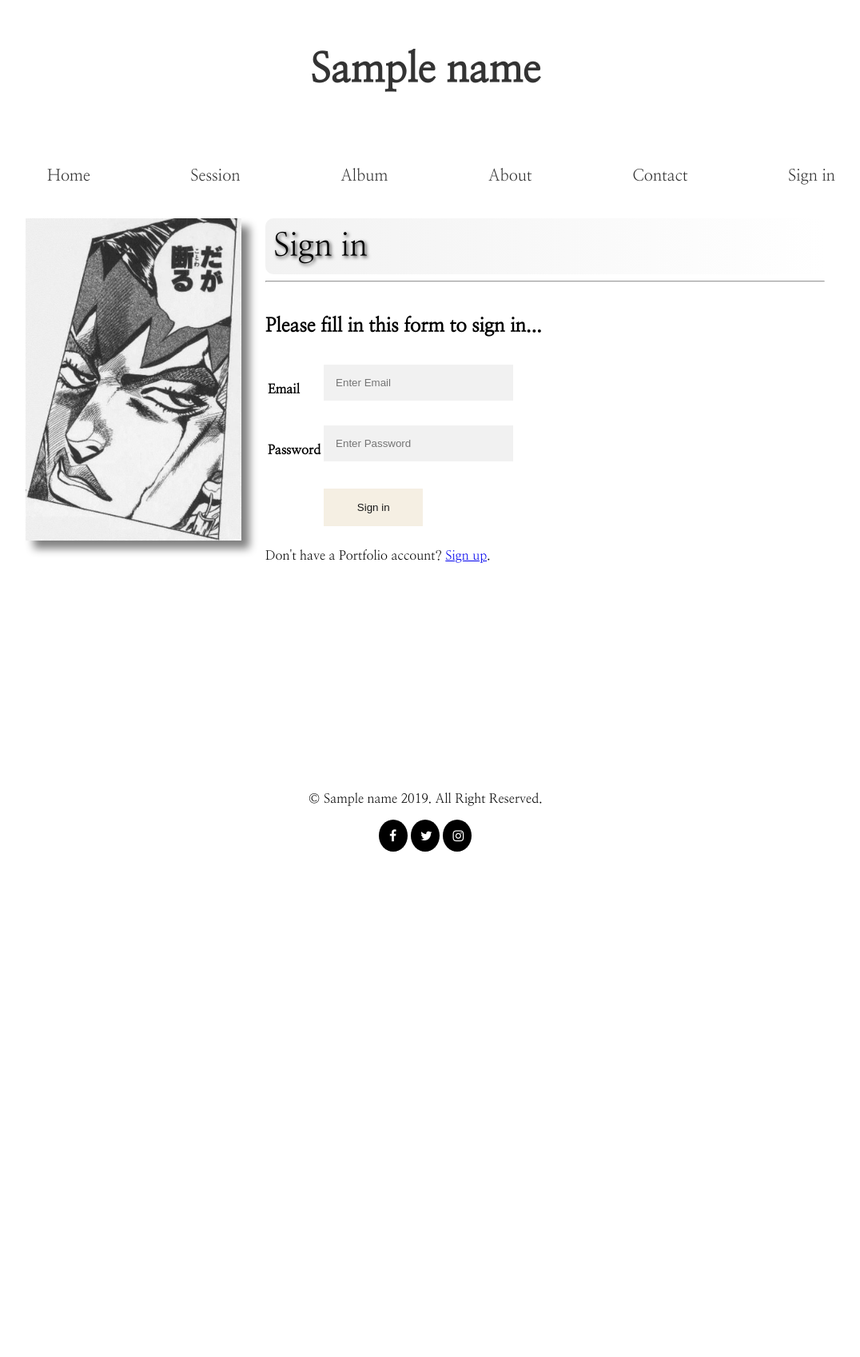
After one commit to nokia-wroclaw/innovativeproject-photographers-portfolio, a FastAPI app: template portfolio/templates/login.html in a window 1280 px wide. The commit adds this page. Shown: the whole page at 80% size, without its empty margins (108-1184 px from the left). Run offline with FastAPI, Linux system fonts and the light colour scheme; the template is opened without the code that fills it: most values are stand-ins (such as "Sample title", 1, 10 or a date in 2020).

Commit message:
Placeholder login/register page and makeshift registration system

```diff
--- /dev/null
+++ b/portfolio/static/styles/login.css
@@ -0,0 +1,78 @@
+.img-left
+{
+    float: left;
+
+    margin: 0 auto;
+    height:auto;
+
+}
+.container {
+  padding: 16px;
+}
+
+.big-header
+{
+    font-size:40px;
+    text-align: left;
+    background-image: linear-gradient(to right, #f2f2f2, white);
+    border-radius: 10px;
+    text-shadow: 2px 2px 4px #333;
+    top: 1%;
+    padding: 10px;
+}
+
+  .leftcolumn {
+    float:left;
+    width: 30%;
+  }
+
+  /* Middle column */
+  .rightcolumn {
+    float:right;
+    width: 70%;
+  }
+
+  input[type=text], input[type=password] {
+    width: 100%;
+    padding: 15px;
+    margin: 5px 0 22px 0;
+    display: inline-block;
+    border: none;
+    background: #f1f1f1;
+  }
+
+  input[type=text]:focus, input[type=password]:focus {
+    background-color: #ddd;
+    outline: none;
+  }
+
+  .loginbtn {
+    background-color: #F4EEE1;
+    color: black;
+    padding: 16px 20px;
+    margin: 8px 0;
+    border: none;
+    cursor: pointer;
+    width: 60%;
+    opacity: 0.9;
+  }
+
+  .loginbtn:hover {
+    opacity:1;
+  }
+
+
+/* Clear floats after the columns */
+.row:after {
+    content: "";
+    display: table;
+    clear: both;
+  }
+
+  /* Responsive layout - makes the three columns stack on top of each other instead of next to each other */
+  @media screen and (max-width: 1000px) {
+    .column.side, .column.middle {
+      width: 100%;
+      padding:0;
+    }
+}
--- a/portfolio/templates/base.html
+++ b/portfolio/templates/base.html
@@ -40,6 +40,7 @@
         </li>
         <li><a href="/about">About</a></li>
         <li><a href="/contact">Contact</a></li>
+        <li><a href="/login">Sign in</a></li>
       </ul>
   </nav>
     {% block content %}{% endblock %}
--- /dev/null
+++ b/portfolio/templates/login.html
@@ -0,0 +1,37 @@
+{% extends "base.html" %}
+{% block header %}
+<link rel= "stylesheet" type= "text/css" href= "{{ url_for('static', path='styles/login.css') }}">
+{% endblock %}
+{% block content %}
+
+<div class="main-res">
+  <div class="row">
+    <div class="leftcolumn">
+      <img src='/static/img/about/lastone.png' width="90%" style="box-shadow: 10px 10px 10px grey">
+    </div>
+    <div class="rightcolumn">
+      <div class="big-header">Sign in</div>
+      <hr>
+      <form method="POST" action="/login" class="form_style">
+      <h2 style="padding-top: 20px; padding-bottom:5px">Please fill in this form to sign in...</h2>
+      <table>
+        <tr>
+          <td><label for="email"><b>Email</b></label></td>
+          <td><input type="text" placeholder="Enter Email" name="email" required></td>
+        </tr>
+        <tr>
+          <td><label for="psw"><b>Password</b></label></td>
+          <td><input type="password" placeholder="Enter Password" name="psw" required></td>
+        </tr>
+      <tr>
+         <td></td> <td><button type="submit" class="loginbtn">Sign in</button></td>
+      </tr>
+      </table>
+      <form class="cointainer sign up">
+      <p>Don't have a Portfolio account? <a href="/register">Sign up</a>.</p>
+      </form>
+    </form>
+    </div>
+  </div>
+</div>
+{% endblock content %}
```
Also changed, not shown: portfolio/Test/main1.py (added, +33 -0 lines), portfolio/Test/static/styles.css (added, +3 -0 lines), portfolio/Test/templates/item.html (added, +49 -0 lines), portfolio/main1.py (added, +33 -0 lines), portfolio/server.py (+13 -9 lines), portfolio/static/styles/register.css (added, +78 -0 lines), portfolio/templates/register.html (added, +43 -0 lines).
